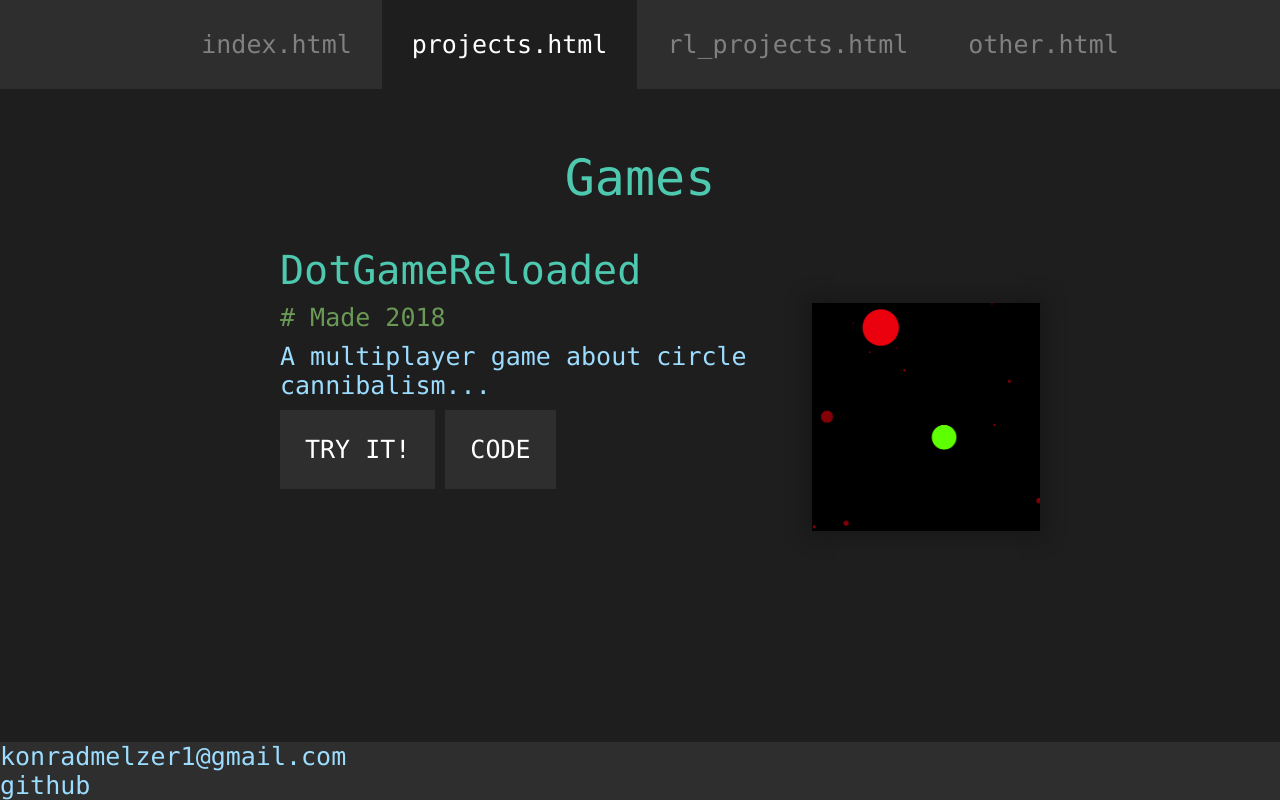
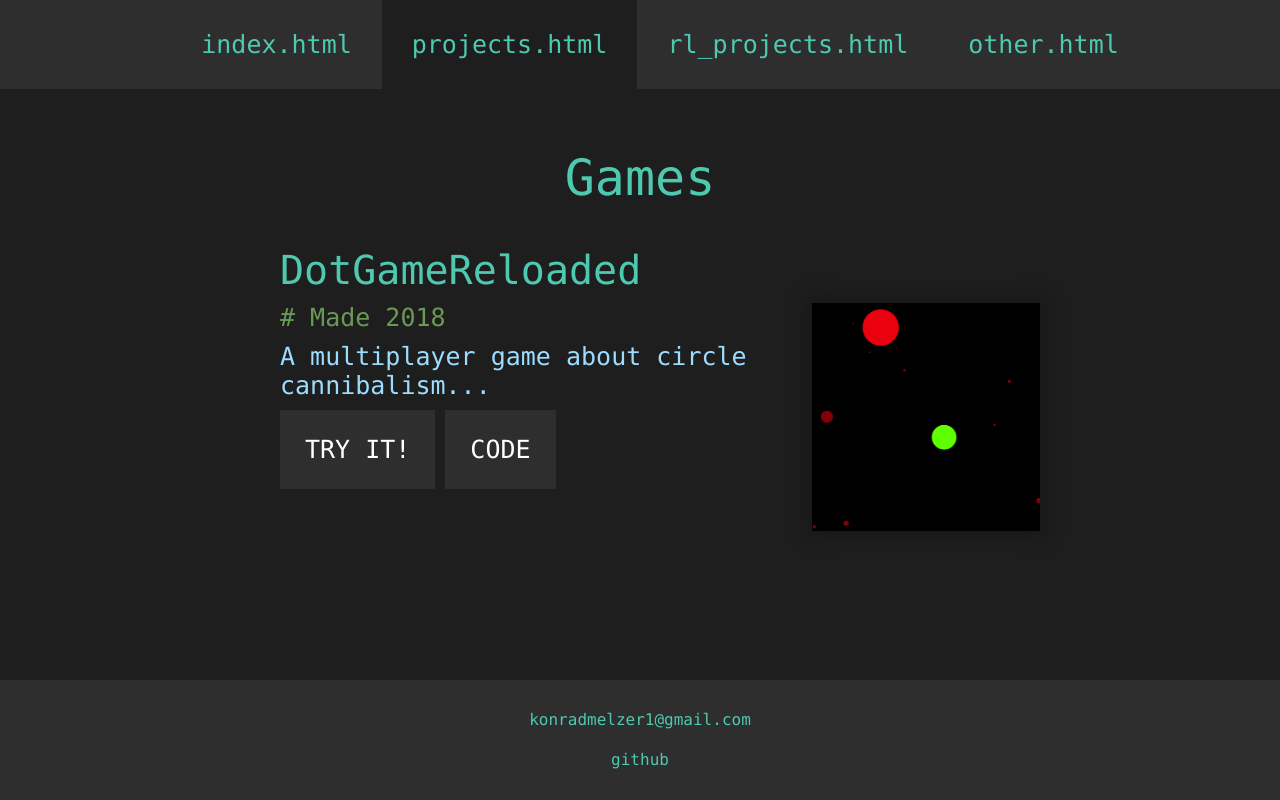
Before and after one commit to Konrad97/homepage, a PHP site: page /html/projects.html in a window 1280 px wide. Run offline with PHP 8.4, Linux system fonts and the light colour scheme.

Commit message:
Refactor CSS

```diff
--- a/css/stylesheet.css
+++ b/css/stylesheet.css
@@ -1,57 +1,107 @@
 * {
     margin: 0;
+
+    color: #4EC9B0;
+    font-family: Consolas, 'Courier New', monospace;
+    text-decoration: none;
 }
 
 html {
     height: 100%;
-  }
+}
 
-  body {
+body {
     background: #1E1E1E;
-
     height: 100%;
     width: 100%;
     display: table;
     table-layout: fixed;
-  }
-
+}
 
 header, footer {
     background: #2E2E2E;
     display: table-row;
 }
 
-nav {
+header {
     text-align: center;
+    color: #808080;
+    font-weight: normal;
+    font-size: 25px;
+    text-decoration: none;
 }
 
-nav ul {
+header ul {
     overflow: auto;
 }
 
-nav a{
-    display:inline-block;
-    padding:30px;
+header li {
+    margin: 0;
+    height: 100%;
+    background: #2E2E2E;
+    display: inline-block;
 }
 
-nav li a:hover {
+header li a:hover {
     background-color: #1E1E1E;
+}
+
+header a {
+    display: inline-block;
+    padding: 30px;
+}
+
+.Nav-Active{
+    background: #1E1E1E;
+    color: #FFFFFF;
 }
 
 main {
     display: table-row;
-    height: 100%;}
+    height: 100%;
+}
+
+main h1 {
+    font-weight: normal;
+    font-size: 50px;
+    text-decoration: none;
+}
+
+main h2 {
+    font-weight: normal;
+    font-size: 40px;
+    text-decoration: none;
+}
+
+main p {
+    color: #9CDCFE;
+    font-weight: normal;
+    font-size: 25px;
+    text-decoration: none;
+}
+
+.Comment {
+    color: #6A9955;
+}
 
 main ul {
     text-align: left;
     list-style-type: none;
-
 }
 
 footer {
     height: 50px;
-    margin-top: -50px;
+    margin: 20px;
     background: #2E2E2E;
+    text-align: center;
+}
+
+footer div {
+    margin: 20px;
+}
+
+footer p {
+    line-height: 40px;
 }
 
 .Text-Wrapper {
@@ -105,14 +155,14 @@ article ul li a {
 
 .Card.Footer {
     background: #2E2E2E;
-    bottom:0;
+    bottom: 0;
 }
 
 .Image-Container {
     display: flex;
 }
 
-.Logo{
+.Logo {
     height: 300px;
     width: auto;
     display: block;
@@ -124,10 +174,12 @@ article ul li a {
 .Logo:hover {
     transform: scale(1.05);
 }
+
 .List {
     display: block;
     padding: 0;
 }
+
 .NavItem {
     margin: 0;
     height: 100%;
--- a/html/projects.html
+++ b/html/projects.html
@@ -6,7 +6,6 @@
 	<meta name="theme-color" content="#4EC9B0" />
 	<link rel="icon" href="/favicon.png">
 	<link rel="stylesheet" href="/css/stylesheet.css">
-	<link rel="stylesheet" href="/css/text.css">
 </head>
 
 <body>
@@ -15,17 +14,17 @@
 	<header>
 		<nav>
 			<ul>
-				<li class="NavItem">
-					<a class="Word Nav" href="/index.html">index.html</a>
+				<li>
+					<a href="/index.html">index.html</a>
 
-				<li class="NavItem Active">
-					<a class="Word Nav Active" href="/html/projects.html">projects.html</a>
+				<li class="Nav-Active">
+					<a href="/html/projects.html">projects.html</a>
 
-				<li class="NavItem">
-					<a class="Word Nav" href="/html/rl_projects.html">rl_projects.html</a>
+				<li>
+					<a href="/html/rl_projects.html">rl_projects.html</a>
 
-				<li class="NavItem">
-					<a class="Word Nav" href="/html/other.html">other.html</a>
+				<li>
+					<a href="/html/other.html">other.html</a>
 
 			</ul>
 		</nav>
@@ -39,7 +38,7 @@
 				<li>
 					<h2>DotGameReloaded</h2>
 					<img class="ItemImage" src="/res/dotgameRemastered_screenshot.png">
-					<p><span class="Comment"># Made 2018</span></p>
+					<p class="Comment"># Made 2018</p>
 					<p>A multiplayer game about circle cannibalism...</p>
 					<a href="https://games4u.uber.space/">Try it!</a>
 					<a href="https://games4u.uber.space/">Code</a>
@@ -52,8 +51,10 @@
 
 
 	<footer>
-		<p>konradmelzer1@gmail.com</p>
-		<p>github</p>
+		<div>
+			<p>konradmelzer1@gmail.com
+			<br>github</p>
+		</div>
 	</footer>
 
 </body>
```
